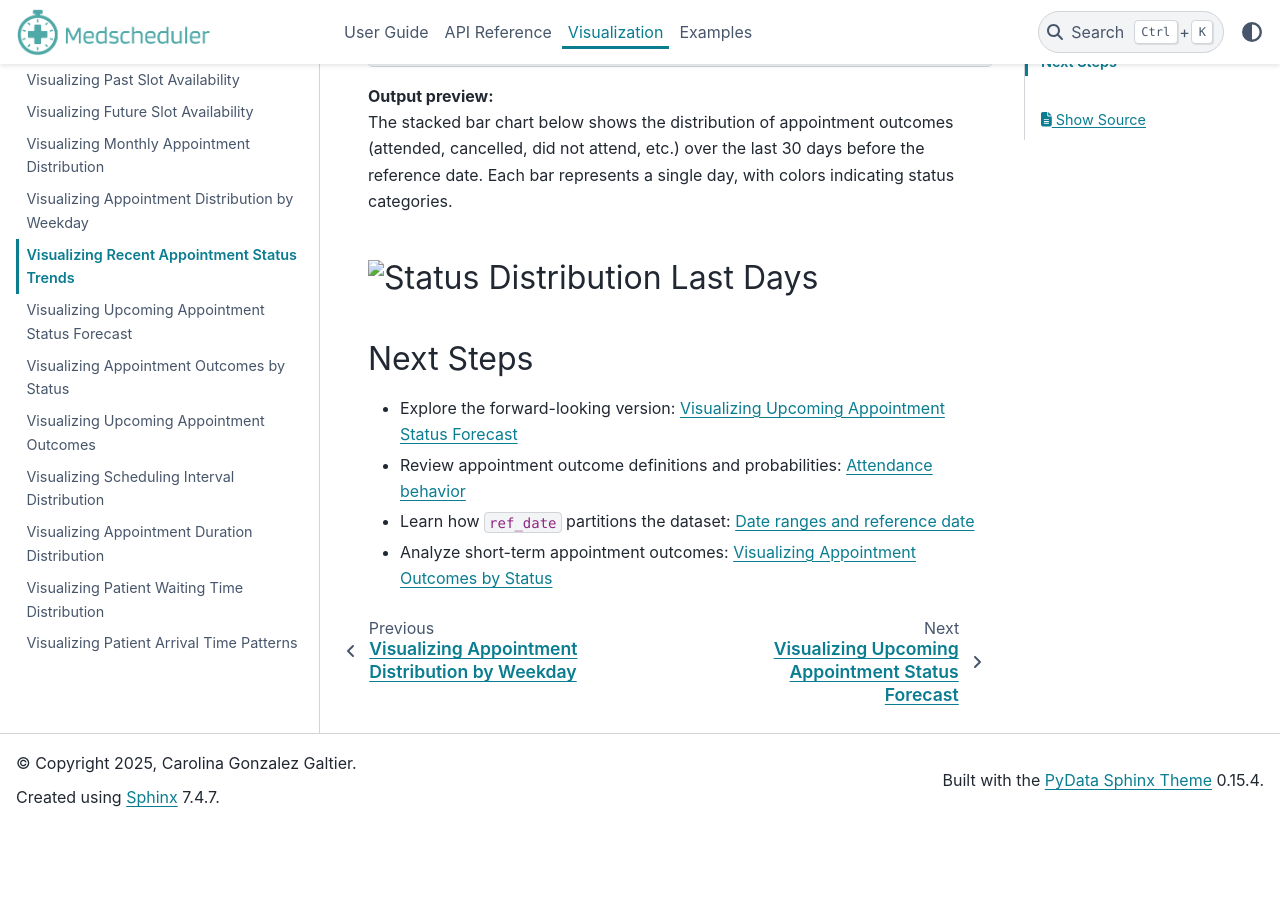
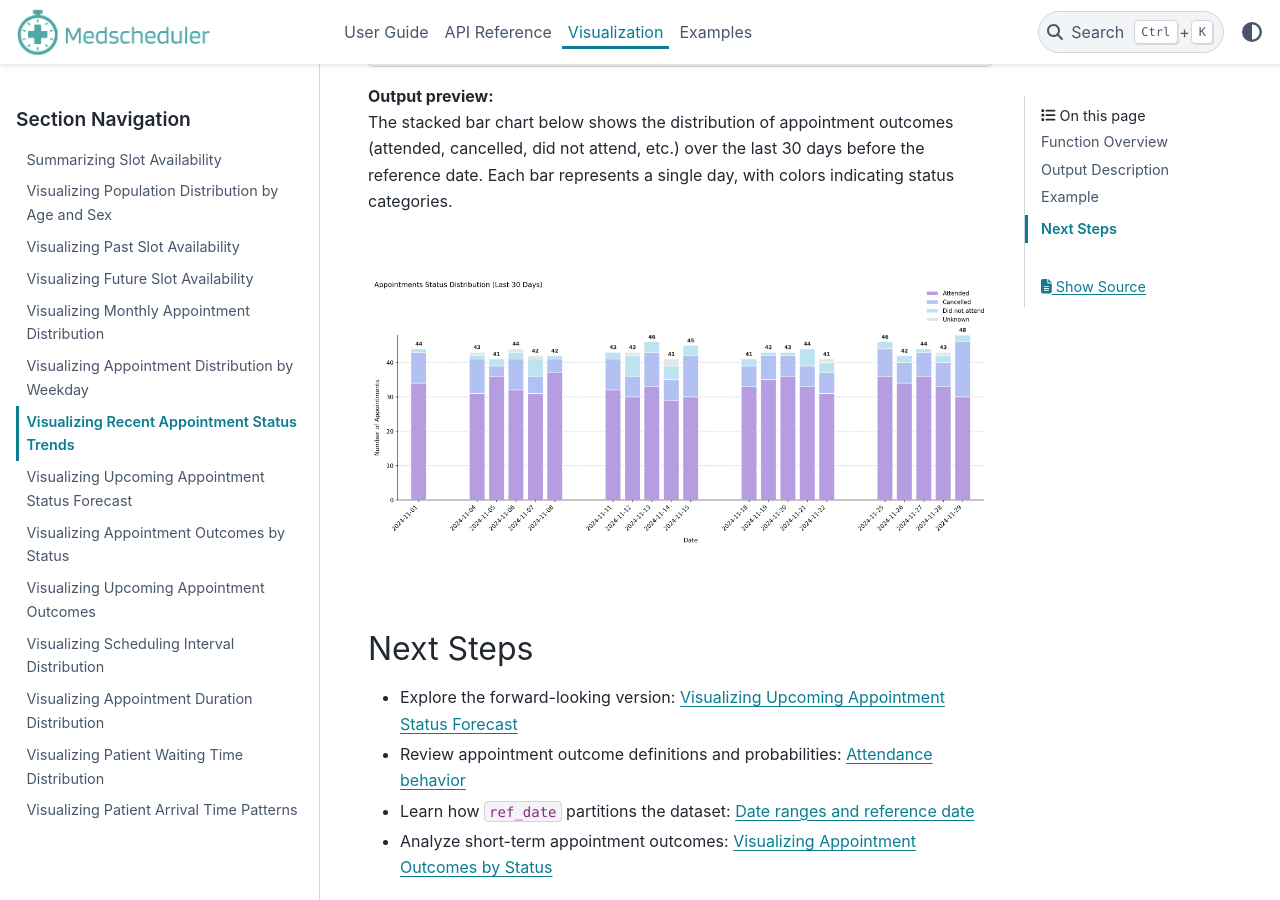
Before and after one commit to carogaltier/medscheduler, a Sphinx documentation site: the page built from docs/visualization/plot_status_distribution_last_days.md, in a window 1280 px wide and 900 px high, scrolled down 1982 px. Built offline with Sphinx 7.4.7 and the PyData theme 0.15.4, drawn with Linux system fonts in a browser that asks for light colours; before the commit the page ends 2809 px from its top, so only the background shows below that.

Commit message:
Update plot_status_distribution_last_days.md

```diff
--- a/docs/visualization/plot_status_distribution_last_days.md
+++ b/docs/visualization/plot_status_distribution_last_days.md
@@ -52,7 +52,7 @@
 **Output preview:**
 The stacked bar chart below shows the distribution of appointment outcomes (attended, cancelled, did not attend, etc.) over the last 30 days before the reference date. Each bar represents a single day, with colors indicating status categories.
 
-![Status Distribution Last Days](../_static/visuals/plot_status_distribution_last_days.png)
+![Status Distribution Last Days](../_static/visuals/visualization/plot_status_distribution_last_days.png)
 ---
 
 ## Next Steps
```
